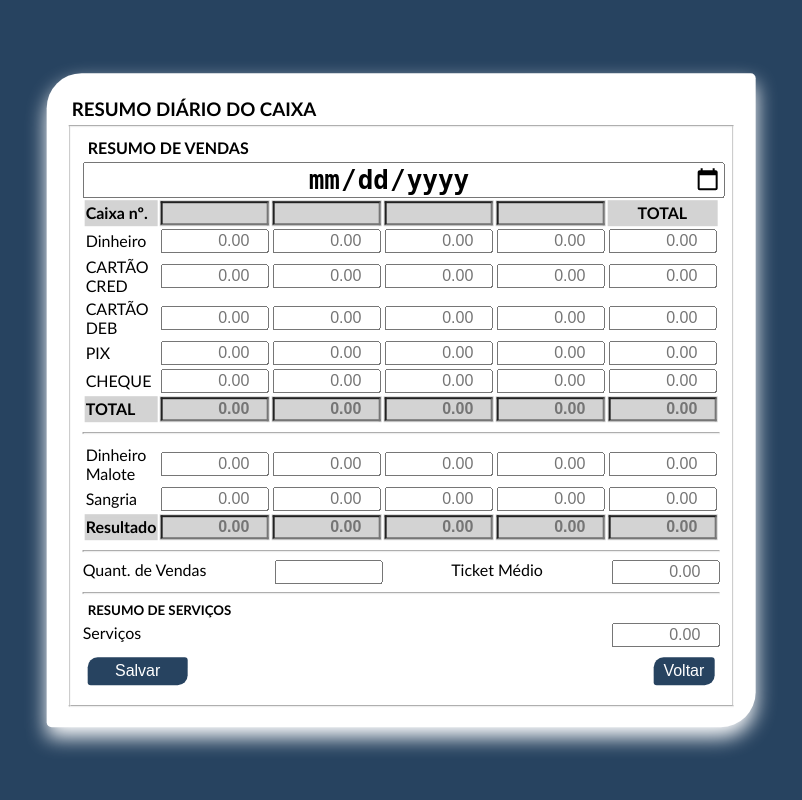
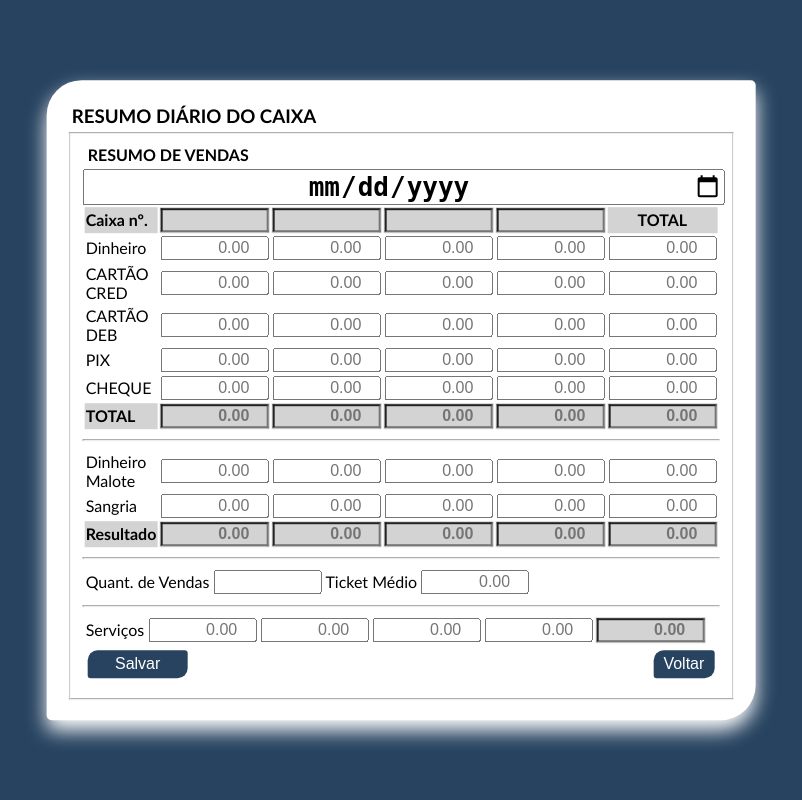
Before and after one commit to kaduoliveira/resumo_caixa, a Flask app: page /novo in a window 1280 px wide. Shown: the whole page, without its empty margins (239-1041 px from the left). Run offline with Flask 3, Linux system fonts and the light colour scheme; the visitor is signed in with stand-in values (Sample User, id 1).

Commit message:
somatorios de linha finalizado

```diff
--- a/static/js.js
+++ b/static/js.js
@@ -130,6 +130,16 @@ function atualizarTicketMedio() {
     document.querySelector('input[name="tkt_medio"]').value = ticket_medio.toFixed(2);
 }
 
+// Calcula total de serviços e atualiza de acordo com o preenchemento dos campos da linha correspondente
+function atualizarTotalServicos() {
+    var servicos1 = parseFloat(document.querySelector('input[name="servicos1"]').value) || 0;
+    var servicos2 = parseFloat(document.querySelector('input[name="servicos2"]').value) || 0;
+    var servicos3 = parseFloat(document.querySelector('input[name="servicos3"]').value) || 0;
+    var servicos4 = parseFloat(document.querySelector('input[name="servicos4"]').value) || 0;
+    var servicos_total = servicos1 + servicos2 + servicos3 + servicos4;
+    document.querySelector('input[name="servicos_total"]').value = servicos_total.toFixed(2);
+}
+
 // Função para formatar o valor como moeda
 function formatCurrency(input) {
     let value = input.value;
--- a/templates/lista.html
+++ b/templates/lista.html
@@ -4,7 +4,9 @@
 <head>
     <title>Listagem de Resumos</title>
     <meta name="viewport" content="width=device-width, initial-scale=2.0">
+    <link rel="stylesheet" href="{{ url_for('static', filename='Bootstrap.css') }}">
     <link rel="stylesheet" href="{{ url_for('static', filename='style.css')}}">
+
    <style>
 
         body {
--- a/templates/novo.html
+++ b/templates/novo.html
@@ -4,10 +4,11 @@
 <head>
     <title>Novo Fechamento de Caixa</title>
     <meta name="viewport" content="width=device-width, initial-scale=2.0">
+    <link rel="stylesheet" href="{{ url_for('static', filename='bo otstrap.css') }}">
     <link rel="stylesheet" href="{{ url_for('static', filename='style.css') }}">
 
+</head>
 
-</head>
 <body>
     {% for message in get_flashed_messages() %}
         <div class="alert alert-success">{{ message }}</div>
@@ -107,19 +108,24 @@
                 </tr>
             </table>
             <hr>
-            <div>
-                <label for="qtd_vendas">Quant. de Vendas</label>
-                <td><input type="number" name="qtd_vendas" id="qtd_vendas" oninput="atualizarTicketMedio()">
+            <table>
+                <td><label for="qtd_vendas">Quant. de Vendas</label></td>
+                <td><input type="number" name="qtd_vendas" id="qtd_vendas" oninput="atualizarTicketMedio()"></td>
 
-                <label for="tkt_medio">Ticket Médio</label>
-                <input type="number" step="0.01" min="0" class="form-control" placeholder="0.00" name="tkt_medio" id="tkt_medio" readonly>
-            </div>
+                <td><label for="tkt_medio">Ticket Médio</label></td>
+                <td><input type="number" step="0.01" min="0" class="form-control" placeholder="0.00" name="tkt_medio" id="tkt_medio" readonly></td>
+            </table>
             <hr>
-            <h5>RESUMO DE SERVIÇOS</H5>
-            <div>
-                <label for="servicos1">Serviços</label>
-                <input type="number" step="0.01" min="0" class="form-control" placeholder="0.00" name="servicos1" id="servicos">
-            </div>
+            <table>
+                <tr>
+                    <td><label for="servicos1">Serviços</label></td>
+                    <td><input type="number" step="0.01" min="0" class="form-control" placeholder="0.00" name="servicos1" id="servicos1" oninput="atualizarTotalServicos()"></td>
+                    <td><input type="number" step="0.01" min="0" class="form-control" placeholder="0.00" name="servicos2" id="servicos2" oninput="atualizarTotalServicos()"></td>
+                    <td><input type="number" step="0.01" min="0" class="form-control" placeholder="0.00" name="servicos3" id="servicos3" oninput="atualizarTotalServicos()"></td>
+                    <td><input type="number" step="0.01" min="0" class="form-control" placeholder="0.00" name="servicos4" id="servicos4" oninput="atualizarTotalServicos()"></td>
+                    <td class="destaque"><input type="number" step="0.01" min="0" class="form-control destaque" placeholder="0.00" name="servicos_total" id="servicos_total"></td>
+                </tr>
+            </table>
             <div style="text-align: right;">
                 <button class="salvar" type="submit">Salvar</button>
                 <a href="{{ url_for('index') }}"><button class="voltar" type="button">Voltar</button></a>
```
